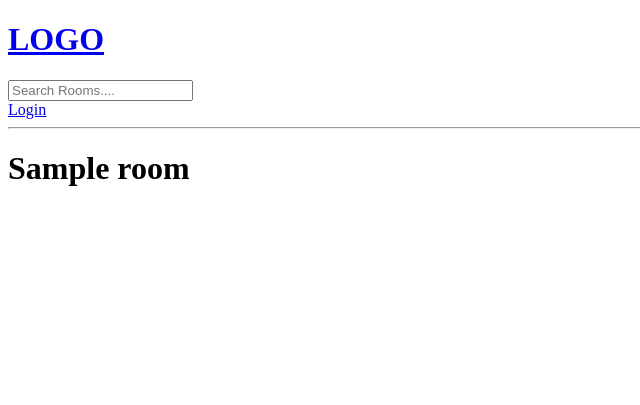
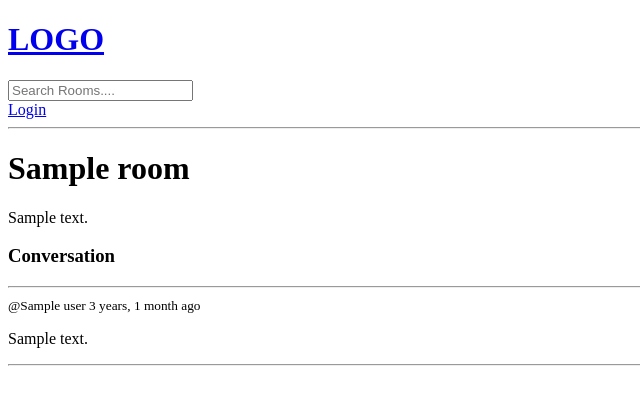
Before and after one commit to Quarkblue/Django-Learn, a Django app: template studybud/base/templates/base/room.html in a window 1280 px wide. Shown: the top 405 px of the page, without its empty margins (0-640 px from the left). Run offline with Django 4.2, Linux system fonts and the light colour scheme; the template is opened without the code that fills it: most values are stand-ins (such as "Sample title", 1, 10 or a date in 2020).

Commit message:
messaging functionality

```diff
--- a/studybud/base/templates/base/room.html
+++ b/studybud/base/templates/base/room.html
@@ -4,4 +4,34 @@
 
 <h1>{{room.name}}</h1>
 
+<p>{{room.description}}</p>
+
+<div class="comment-wrapper">
+    <h3>Conversation</h3>
+    <hr>
+
+    {% for message in room_messages %}
+
+    <div>
+        <small>@{{message.user}}    {{message.created|timesince}} ago</small>
+        <p>{{message.body}}</p>
+        <hr>
+    </div>
+
+    {% endfor%}
+
+</div>
+
+
+{% if request.user.is_authenticated %}
+<div class="comment-form">
+
+    <form method="POST" action="">
+        {% csrf_token %}
+        <input type="text" name="body" placeholder="Write your message..." />
+    </form>
+
+</div>
+{% endif %}
+
 {% endblock  %}
--- a/studybud/templates/navbar.html
+++ b/studybud/templates/navbar.html
@@ -8,6 +8,7 @@
 
     {% if request.user.is_authenticated %}
 
+    <p>Hello {{request.user}}</p>
     <a href="{% url 'logout' %}">Logout</a>
     {% else %}
     <a href="{% url 'login' %}">Login</a>
```
Also changed, not shown: studybud/base/views.py (+14 -4 lines), studybud/db.sqlite3.
